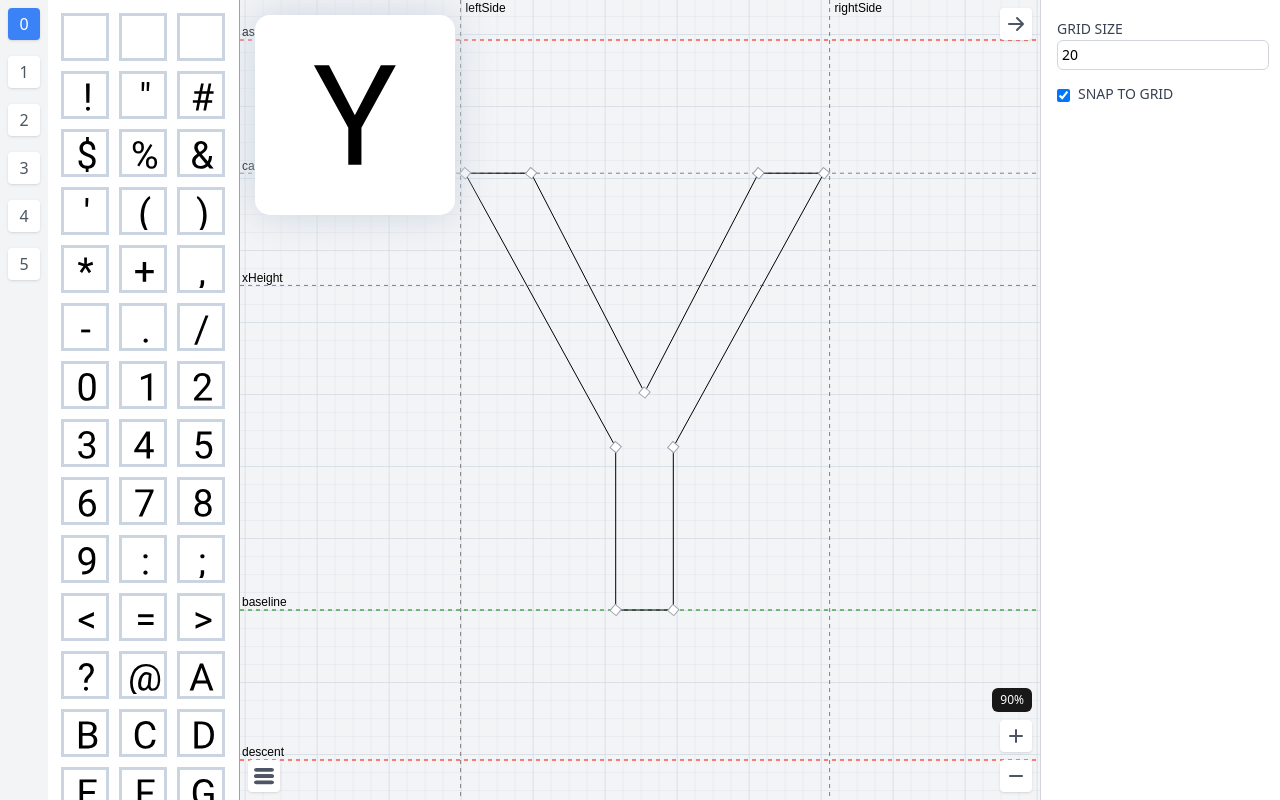
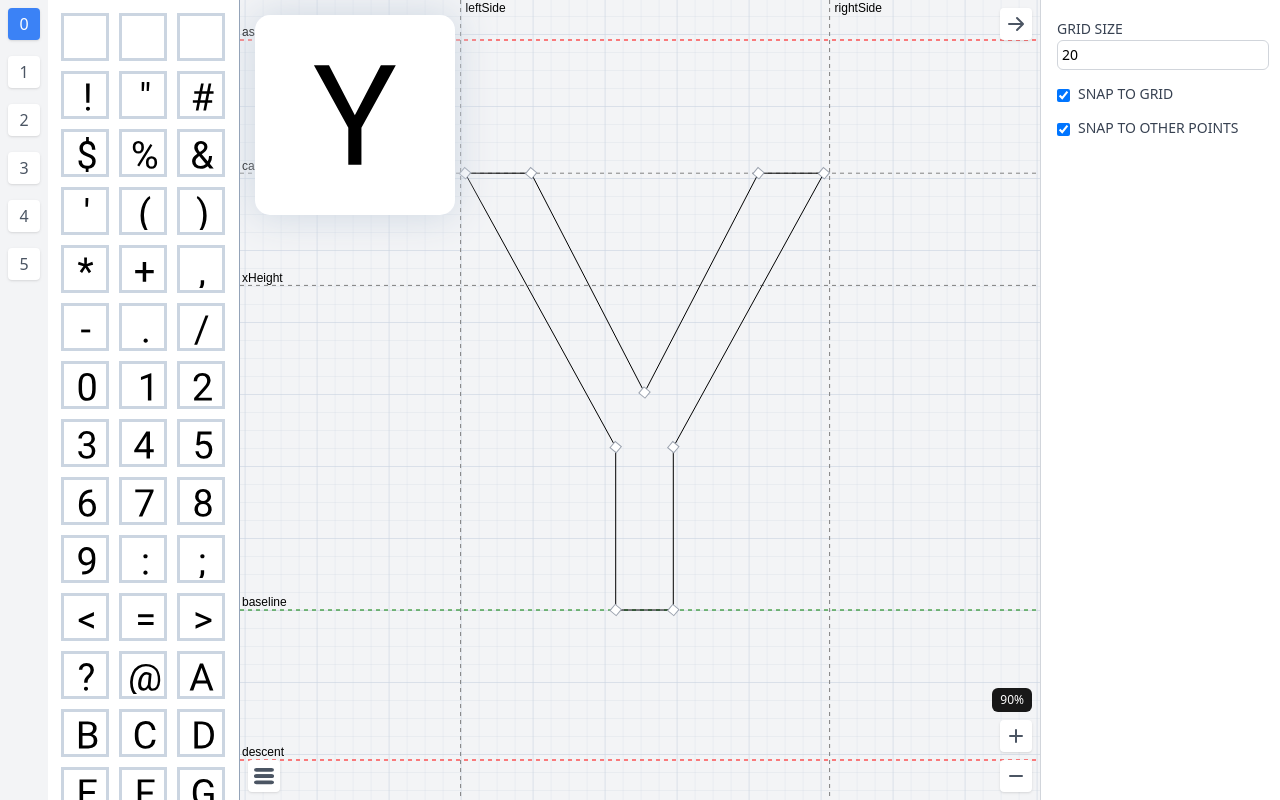
Before and after one commit to skmail/burhan, a Next.js app: page / in a window 1280 px wide. Built offline with nearby package versions, Linux system fonts and the light colour scheme.

Commit message:
Snap to other points

```diff
--- a/components/Editor/index.tsx
+++ b/components/Editor/index.tsx
@@ -278,7 +278,8 @@ export default function Editor({
                   ),
                   scale,
                   scaleWithoutZoom,
-                  settings.snapToGrid ? settings.gridSize : 0
+                  settings.snapToGrid ? settings.gridSize : 0,
+                  settings.snapToOtherPoints
                 );
 
                 if (snapped.command !== "none" && snapped.fromPoints) {
--- a/pages/index.tsx
+++ b/pages/index.tsx
@@ -67,6 +67,7 @@ const Home: NextPage = () => {
   const [settings, setSettings] = useState<Settings>({
     gridSize: 20,
     snapToGrid: true,
+    snapToOtherPoints: true,
   });
 
   const queryClient = useQueryClient();
@@ -313,7 +314,6 @@ const Home: NextPage = () => {
               type="number"
             />
           </div>
-          <div>
           <label className="text-sm uppercase text-gray-700 flex items-center cursor-pointer">
             <input
               className="mr-2"
@@ -328,7 +328,21 @@ const Home: NextPage = () => {
             />
             <span className="-mt-0.5">Snap to grid</span>
           </label>
-          </div>
+
+          <label className="text-sm uppercase text-gray-700 flex items-center cursor-pointer">
+            <input
+              className="mr-2"
+              onChange={(e) => {
+                setSettings((settings) => ({
+                  ...settings,
+                  snapToOtherPoints: e.target.checked,
+                }));
+              }}
+              type="checkbox"
+              checked={settings.snapToOtherPoints}
+            />
+            <span className="-mt-0.5">Snap to other points</span>
+          </label>
         </div>
       </Transition>
 
--- a/types.ts
+++ b/types.ts
@@ -63,4 +63,5 @@ export interface Font {
 export interface Settings {
   gridSize: number;
   snapToGrid: boolean;
+  snapToOtherPoints: boolean;
 }
--- a/utils/snap.ts
+++ b/utils/snap.ts
@@ -19,7 +19,8 @@ export default function snap(
   points: Command[],
   scale: number = 1,
   zoom: number = 1,
-  gridSize: number
+  gridSize: number,
+  snapToOtherPoints: boolean
 ): Result {
   let result: Result = {
     command: "none",
@@ -35,12 +36,16 @@ export default function snap(
     }
   > = {};
 
+  if (snapToOtherPoints) {
     for (let point of points) {
       if (point.id === handle.id) {
         console.log("termninated by same point");
         continue;
       }
-    if (point.args[0] === handle.args[0] && point.args[1] === handle.args[1]) {
+      if (
+        point.args[0] === handle.args[0] &&
+        point.args[1] === handle.args[1]
+      ) {
         console.log("terminated by dims");
         continue;
       }
@@ -67,13 +72,17 @@ export default function snap(
         };
       }
 
-    if (!isStrictHorizontal && inRange(handle.args[1], point.args[1], scale)) {
+      if (
+        !isStrictHorizontal &&
+        inRange(handle.args[1], point.args[1], scale)
+      ) {
         result.command = point.command;
         result.args[1] = point.args[1];
         fromPoints.y = {
           command: point.command,
           args: [point.args[0], point.args[1]],
         };
+      }
     }
   }
 
```
Lines whose indentation alone changed are shown as unchanged.
